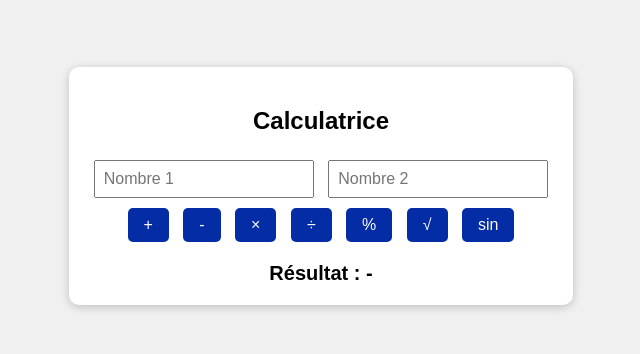
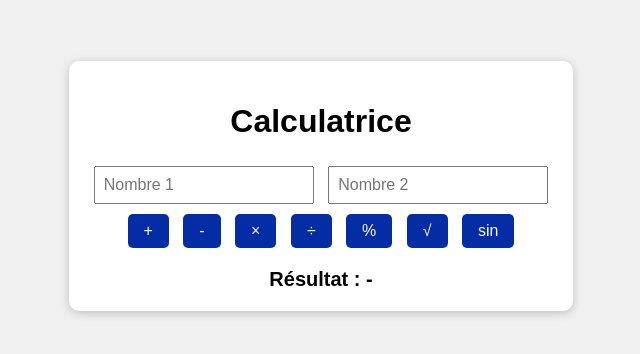
Before and after one commit to aliouarrirh/calculatrice, a website: page index.html in a window 1280 px wide. Shown: the part 222-576 px from the top of the page, without its empty margins (319-959 px from the left). Drawn offline with Linux system fonts and the light colour scheme.

Commit message:
fix: fix the title

```diff
--- a/index.html
+++ b/index.html
@@ -44,7 +44,7 @@
   </head>
   <body>
     <div class="calc">
-      <h2>Calculatrice</h2>
+      <h1>Calculatrice</h1>
       <input type="number" id="a" placeholder="Nombre 1" />
       <input type="number" id="b" placeholder="Nombre 2" />
       <br />
```
